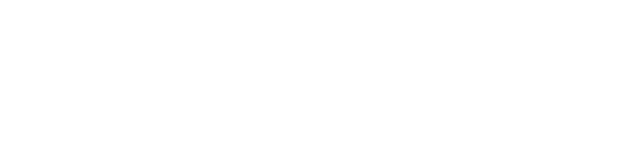
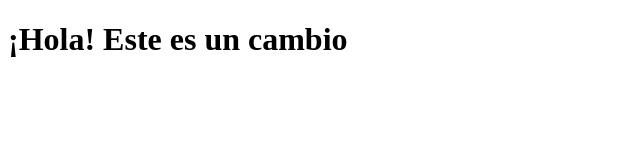
Before and after one commit to cindychateau/PruebaBancodeChile, a plain HTML site: page index.html in a window 1280 px wide. Shown: the whole page, without its empty margins (0-640 px from the left). Drawn offline with Linux system fonts and the light colour scheme.

Commit message:
Cambios en titulo y encabezado

```diff
--- a/index.html
+++ b/index.html
@@ -3,9 +3,9 @@
 <head>
     <meta charset="UTF-8">
     <meta name="viewport" content="width=device-width, initial-scale=1.0">
-    <title>Document</title>
+    <title>Página de Perfil</title>
 </head>
 <body>
-
+    <h1>¡Hola! Este es un cambio</h1>
 </body>
 </html>
```
